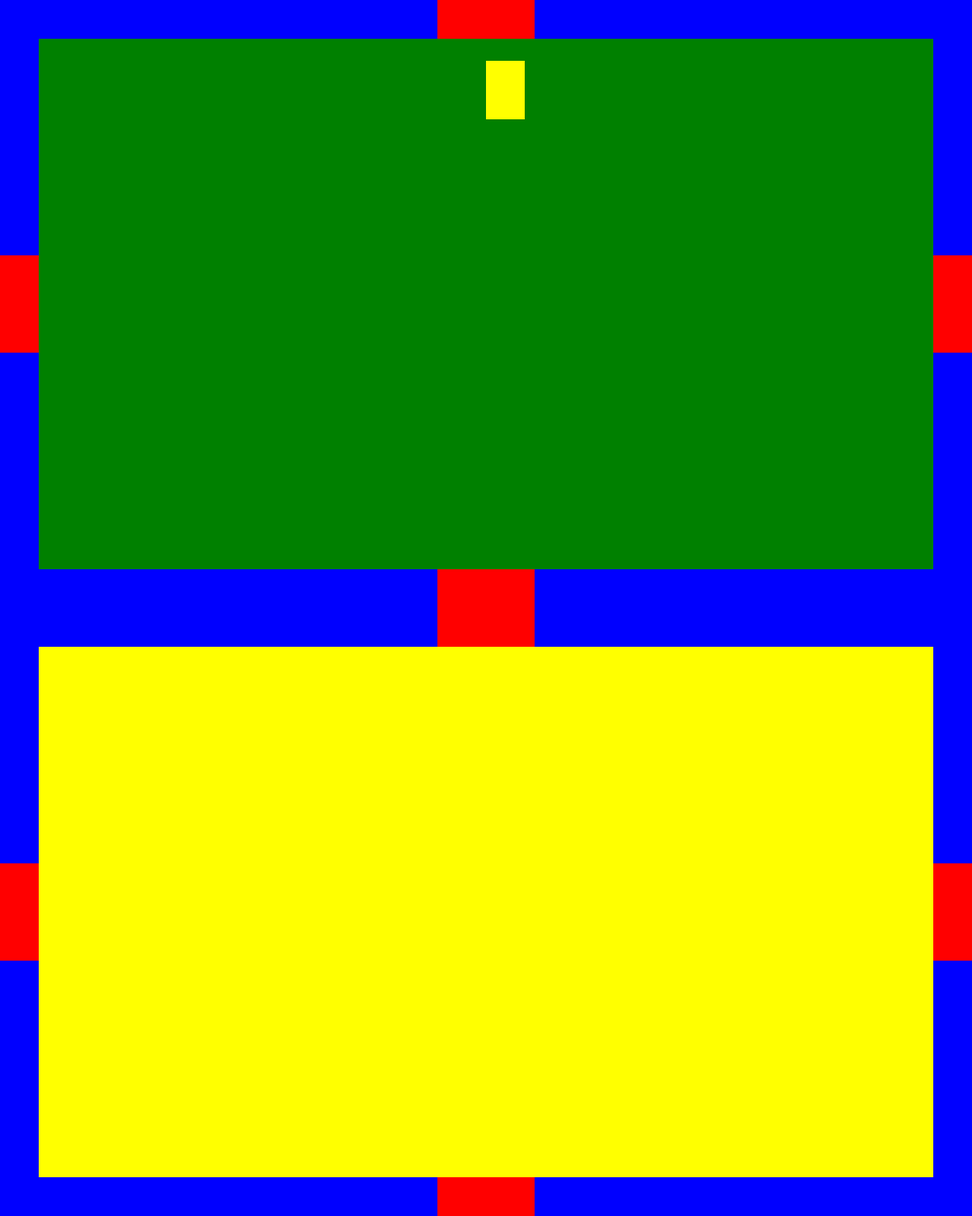
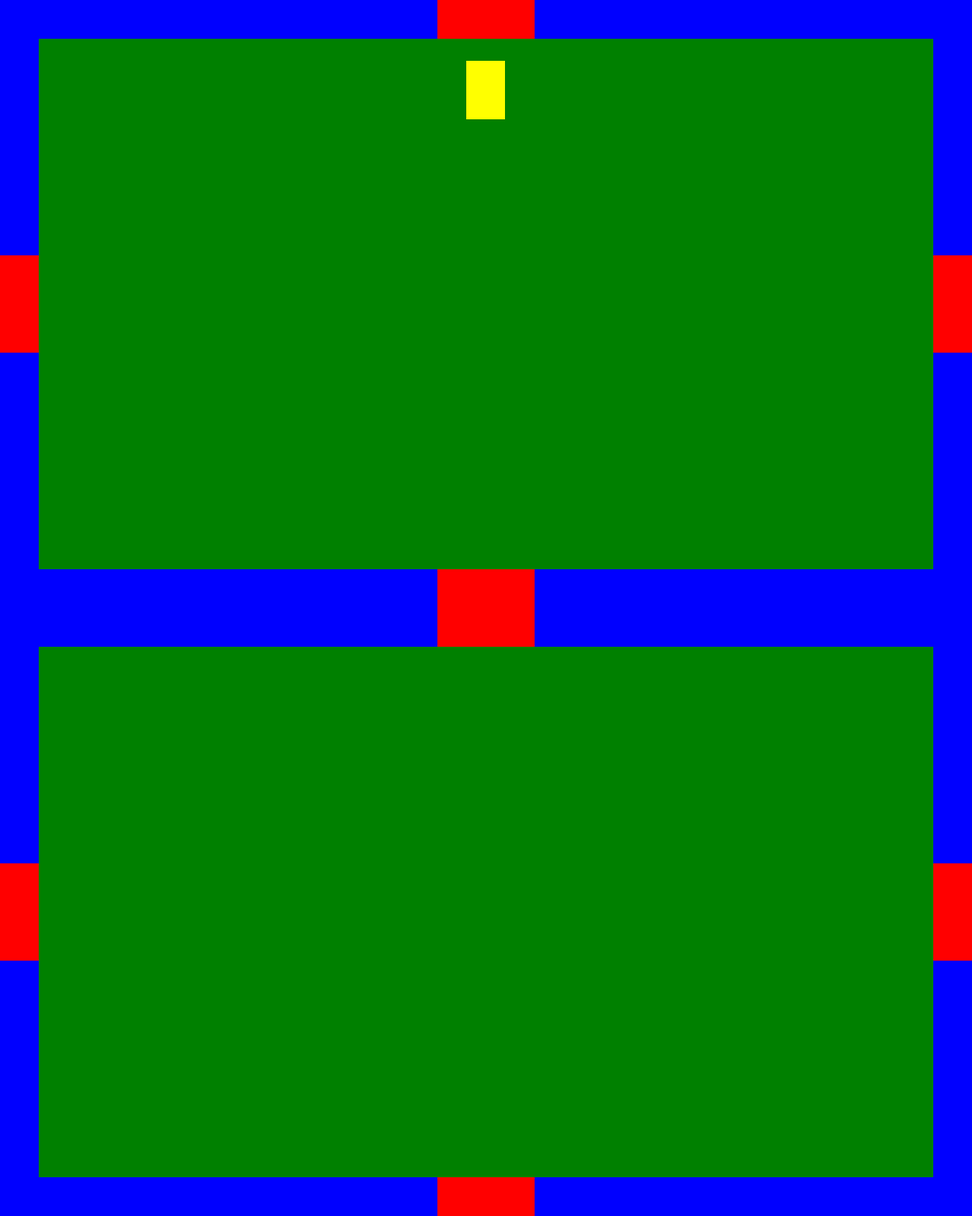
Before and after one commit to Ythaenagor/Interactive-Resume, a React (Create React App) app in the folder interactive-resume/: page /green in a window 1280 px wide. Shown: the top 1600 px of the page at 76% size. Built offline with nearby package versions, Linux system fonts and the light colour scheme.

Commit message:
fixed navigation, added entry positioning

```diff
--- a/interactive-resume/src/App.css
+++ b/interactive-resume/src/App.css
@@ -11,19 +11,15 @@ html{
 
 #left{
   left:-100%;
-  background-color: yellow;
 }
 #right{
   left:100%;
-  background-color: yellow;
 }
 #up{
   top:-100%;
-  background-color: yellow;
 }
 #down{
   top:100%;
-  background-color: yellow;
 }
 
 .App {
--- a/interactive-resume/src/components/Avatar/Avatar.css
+++ b/interactive-resume/src/components/Avatar/Avatar.css
@@ -5,6 +5,6 @@
     background-color: yellow;
 
     position:absolute;
-    top:10%;
-    left:50%;
+    top:10vh;
+    left:48vw;
 }
--- a/interactive-resume/src/components/Avatar/Avatar.js
+++ b/interactive-resume/src/components/Avatar/Avatar.js
@@ -1,10 +1,11 @@
 /* eslint-disable react-hooks/exhaustive-deps */
 import { exit } from '../../functions/roomfunctions';
 import './Avatar.css'
-import { useEffect } from 'react';
+import { useEffect} from 'react';
 import { useNavigate } from 'react-router-dom';
 
-const Avatar = () => {
+// TODO: prop info about locations dict
+const Avatar = (props) => {
 
     // navigation handler
     const navigate = useNavigate();
@@ -15,14 +16,18 @@ const Avatar = () => {
     // constant for max movement speed
     const max_speed = 3;
 
-    // avatar and location of avatar, all initialized on component mount
-    var avatar, x, y;
+    // reference of avatar
+    var avatar = null;
+
+    // location of avatar, initialized on component mount
+    var x, y;
 
     // movement variables
     var dx = 0, dy = 0;
 
     // handlers for keys being pressed and released
     const handleKeyPress = (event) => {
+
         // map WASD and arrow keys to appropriate movement values
         switch(event.key){
             case 'w':
@@ -128,13 +133,13 @@ const Avatar = () => {
 
                 // determine direction of door and exit appropriately
                 if(door.classList.contains('doorleft')){
-                    exit('left', navigate);
+                    exit('left', navigate, props.locations['left']);
                 } else if(door.classList.contains('doorright')){
-                    exit('right', navigate);
+                    exit('right', navigate, props.locations['right']);
                 } else if(door.classList.contains('doorup')){
-                    exit('up', navigate);
+                    exit('up', navigate, props.locations['up']);
                 } else if(door.classList.contains('doordown')){
-                    exit('down', navigate);
+                    exit('down', navigate, props.locations['down']);
                 } else {
                     console.log('Error: invalid door')
                 }
@@ -146,26 +151,46 @@ const Avatar = () => {
     // when component mounts
     useEffect(()=> {
 
+        // get entry direction from url, translate into avatar starting position
+        const queryParameters = new URLSearchParams(window.location.search)
+        switch(queryParameters.get('door')){
+            case 'left':
+                avatar.style.left='90vw';
+                avatar.style.top='45vh';
+                break;
+            case 'right':
+                avatar.style.left='6vw';
+                avatar.style.top='45vh';
+                break;
+            case 'up':
+                avatar.style.left='48vw';
+                avatar.style.top='75vh'
+            default:
+                break;
+        }
+
         // initialize variables from above
-        avatar = document.getElementById('avatar');
         x = parseInt(window.getComputedStyle( avatar, null ).getPropertyValue('left'),10)
         y = parseInt(window.getComputedStyle( avatar, null ).getPropertyValue('top'),10)
+
 
         // set listener for keypresses on document
         document.addEventListener('keydown', handleKeyPress);
         document.addEventListener('keyup', handleKeyRelease);
 
         // start game loop
-        if(gameLoopId === 0){
-            gameLoopId = setInterval(gameLoop, 10)
+        gameLoopId = setInterval(gameLoop, 10)
+
+        // cleanup to run on component unmount
+        return function cleanup() {
+            document.removeEventListener('keydown', handleKeyPress);
+            document.removeEventListener('keyup', handleKeyPress);
         }
-
-
     },[])
 
     return(
         <>
-            <div id='avatar'/>
+            <div id='avatar' ref={node => {avatar = node}}/>
         </>
     )
 }
--- a/interactive-resume/src/components/Room/Room.js
+++ b/interactive-resume/src/components/Room/Room.js
@@ -1,13 +1,13 @@
 import React from 'react';
+
+import Avatar from '../Avatar/Avatar';
 
 const Room = (props) => {
 
     // return page as JSX
     return (
-        <div
-            className="testroom"
-            id={props.d}
-        >
+        <div className="testroom" id={props.d}>
+            {props.state !== 'unloaded' && <Avatar locations={props.nextRooms}/>}
             {props.children}
         </div>
     )
--- a/interactive-resume/src/functions/roomfunctions.js
+++ b/interactive-resume/src/functions/roomfunctions.js
@@ -1,4 +1,4 @@
-const exit = (direction, navigator) => {
+const exit = (direction, navigator, location) => {
     // get current and next room
     var currentRoom = document.getElementById('currentRoom')
     var nextRoom = document.getElementById(direction)
@@ -8,8 +8,6 @@ const exit = (direction, navigator) => {
         parseInt(window.getComputedStyle( nextRoom, null ).getPropertyValue('left'),10),
         parseInt(window.getComputedStyle( nextRoom, null ).getPropertyValue('top'),10)
     ]
-
-    console.log(nextLoc);
 
     // loop through movement until final location reached
     var i=0
@@ -24,12 +22,10 @@ const exit = (direction, navigator) => {
 
         if(i>1){
             clearInterval(exitLoop);
-            navigator(nextRoom.getAttribute('location'))
+            navigator(location + '?door=' + direction)
         }
+
     },10)
-
-    // go to new page
-    //setTimeout(() => {navigator(nextRoom.getAttribute('location'));},1000)
 }
 
 export { exit }
--- a/interactive-resume/src/pages/dungeon/Green.js
+++ b/interactive-resume/src/pages/dungeon/Green.js
@@ -3,16 +3,22 @@ import Avatar from "../../components/Avatar/Avatar";
 import Wall from "../../components/Wall/Wall";
 import Door from "../../components/Door/Door";
 import WallSpacer from "../../components/WallSpacer/WallSpacer";
-
 import Yellow from "./Yellow";
 
 // TODO: prop info for state
 const Green = (props) => {
 
+    // dictionary translating directions to urls
+    const nextRoomLocations = {
+        'left':'/',
+        'right':'/',
+        'up':'/',
+        'down':'/'
+    }
+
     return(
         <>
-            <Room location='/green' d={props.state === 'unloaded' ? props.d : 'currentRoom'}>
-                {props.state !== 'unloaded' && <Avatar/>}
+            <Room state={props.state} location='/green' d={props.state === 'unloaded' ? props.d : 'currentRoom'} nextRooms={nextRoomLocations}>
 
                 <Wall side='left'>
                     <WallSpacer/>
@@ -40,10 +46,10 @@ const Green = (props) => {
 
             </Room>
             {props.state !== 'unloaded' && <div className="nextRooms">
-                <Green d='left' state='unloaded'/>
-                <Green d='right' state='unloaded'/>
-                <Green d='up' state='unloaded'/>
-                <Green d='down' state='unloaded'/>
+                <Yellow d='left' state='unloaded'/>
+                <Yellow d='right' state='unloaded'/>
+                <Yellow d='up' state='unloaded'/>
+                <Yellow d='down' state='unloaded'/>
             </div>}
         </>
     )
--- a/interactive-resume/src/pages/dungeon/Yellow.js
+++ b/interactive-resume/src/pages/dungeon/Yellow.js
@@ -1,14 +1,56 @@
-import { useNavigate } from "react-router-dom"
 import Room from "../../components/Room/Room";
+import Avatar from "../../components/Avatar/Avatar";
+import Wall from "../../components/Wall/Wall";
+import Door from "../../components/Door/Door";
+import WallSpacer from "../../components/WallSpacer/WallSpacer";
+import Green from "./Green"
 
 const Yellow = (props) => {
-    const navigate = useNavigate()
+
+    // dictionary translating directions to urls
+    const nextRoomLocations = {
+        'left':'/green',
+        'right':'/green',
+        'up':'/green',
+        'down':'/green'
+    }
 
     return(
-        <Room location='/' d={props.d}>
-            <p>spacer</p>
-            <button onClick={() => {navigate('/green')}}>Back</button>
-        </Room>
+        <>
+            <Room state={props.state} location='/yellow' d={props.state === 'unloaded' ? props.d : 'currentRoom'} nextRooms={nextRoomLocations}>
+
+                <Wall side='left'>
+                    <WallSpacer/>
+                    <Door side='left'/>
+                    <WallSpacer/>
+                </Wall>
+
+                <Wall side='right'>
+                    <WallSpacer/>
+                    <Door side='right'/>
+                    <WallSpacer/>
+                </Wall>
+
+                <Wall side='up'>
+                    <WallSpacer/>
+                    <Door side='up'/>
+                    <WallSpacer/>
+                </Wall>
+
+                <Wall side='down'>
+                    <WallSpacer/>
+                    <Door side='down'/>
+                    <WallSpacer/>
+                </Wall>
+
+            </Room>
+            {props.state !== 'unloaded' && <div className="nextRooms">
+                <Green d='left' state='unloaded'/>
+                <Green d='right' state='unloaded'/>
+                <Green d='up' state='unloaded'/>
+                <Green d='down' state='unloaded'/>
+            </div>}
+        </>
     )
 }
 
```
